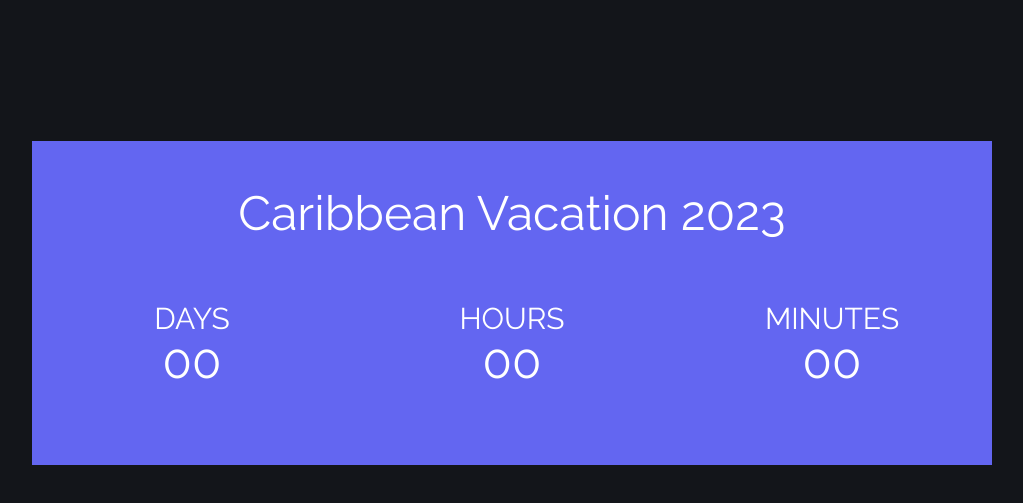
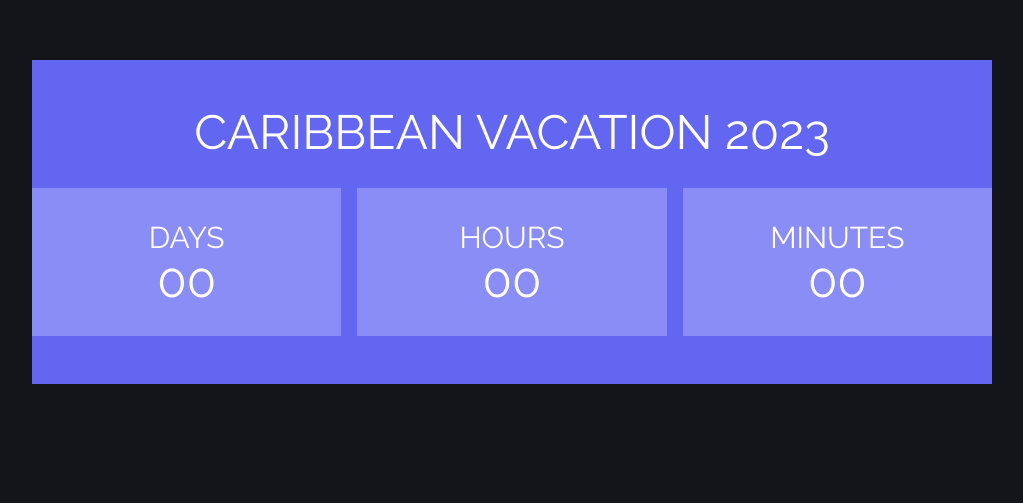
Before and after one commit to xxxcodeingxxx/receptive-rotation, an Astro site: page / in a window 1280 px wide. Shown: the part 183-686 px from the top of the page, without its empty margins (128-1151 px from the left). Built offline with nearby package versions, Linux system fonts and the light colour scheme; Astro itself is replaced by a stand-in of ours.

Commit message:
Update layout and styles for Caribbean Vacation 2023

```diff
--- a/src/pages/index.astro
+++ b/src/pages/index.astro
@@ -5,19 +5,21 @@ import Layout from "../layouts/Layout.astro";
 <Layout title="Caribbean Vacation 2023">
   <main class="w-screen h-screen">
     <div
-      class="w-3/4 h-auto bg-indigo-500 text-white translate-y-full relative mx-auto py-12"
+      class="w-[95%] md:w-3/4 2xl:w-1/2 h-auto bg-indigo-500 text-white translate-y-[15%] md:translate-y-1/4 lg:translate-y-1/2 xl:translate-y-3/4 2xl:translate-y-full relative mx-auto py-12"
     >
-      <h1 class="text-center text-5xl mb-8">Caribbean Vacation 2023</h1>
-      <div class="grid grid-cols-1 lg:grid-cols-3 relative mx-auto">
-        <div class="relative mx-auto p-8">
+      <h1 class="text-center text-3xl uppercase lg:text-5xl mb-8">
+        Caribbean Vacation 2023
+      </h1>
+      <div class="grid grid-cols-1 lg:grid-cols-3 gap-4 relative mx-auto">
+        <div class="relative w-1/2 lg:w-full h-auto mx-auto p-8 bg-white/25">
           <h2 class="text-center text-3xl uppercase">days</h2>
           <h3 class="text-center text-5xl">00</h3>
         </div>
-        <div class="relative mx-auto p-8">
+        <div class="relative w-1/2 lg:w-full h-auto mx-auto p-8 bg-white/25">
           <h2 class="text-center text-3xl uppercase">hours</h2>
           <h3 class="text-center text-5xl">00</h3>
         </div>
-        <div class="relative mx-auto p-8">
+        <div class="relative w-1/2 lg:w-full h-auto mx-auto p-8 bg-white/25">
           <h2 class="text-center text-3xl uppercase">minutes</h2>
           <h3 class="text-center text-5xl">00</h3>
         </div>
```
